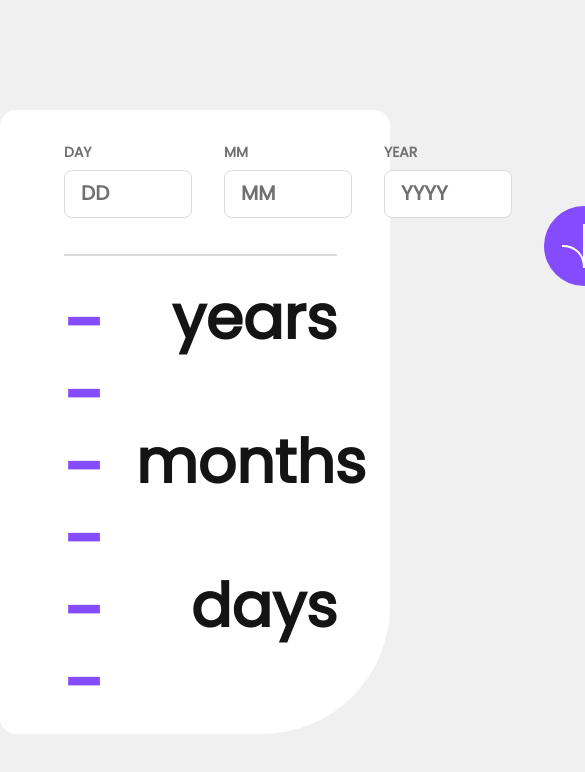
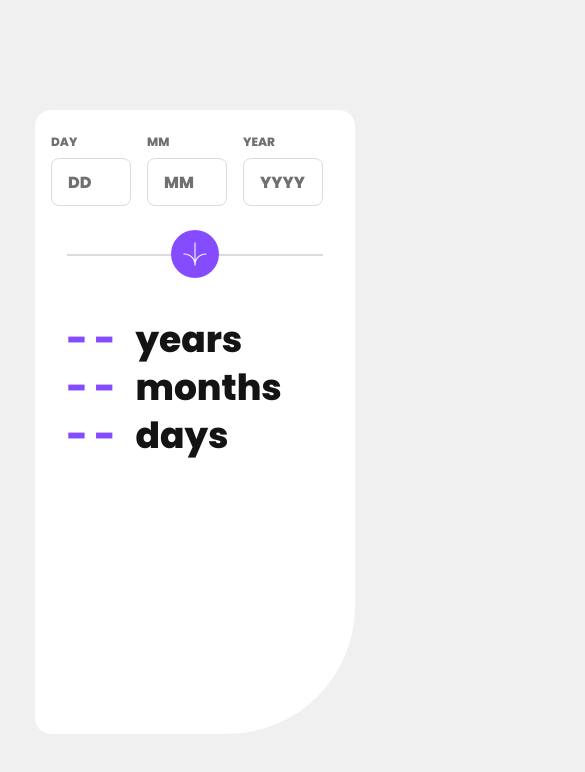
Before and after one commit to Dimas-oktavian17/Caculator-age, a website built with Vite: page index.html in a window 390 px wide. Shown: the top 772 px of the page, 585 px wide, since content can reach past the window. Built offline with nearby package versions, Linux system fonts and the light colour scheme.

Commit message:
Create responsive design

```diff
--- a/index.html
+++ b/index.html
@@ -9,7 +9,7 @@
   <!-- Font Family -->
   <link rel="preconnect" href="https://fonts.googleapis.com">
   <link rel="preconnect" href="https://fonts.gstatic.com" crossorigin>
-  <link href="https://fonts.googleapis.com/css2?family=Poppins&display=swap" rel="stylesheet">
+  <link href="https://fonts.googleapis.com/css2?family=Poppins:ital,wght@0,800;1,400&display=swap" rel="stylesheet">
   <!-- script Js & JS Library -->
   <script type="module" src="/main.js"></script>
   <!-- Tailwind / CSS Libray -->
@@ -20,39 +20,38 @@
   <!-- wrapper -->
   <main class="container flex flex-col items-center justify-center h-screen">
     <div
-      class="flex relative flex-col justify-start items-start bg-White-neutral w-[100%] h-[80%] rounded-t-2xl rounded-bl-2xl rounded-br-[8rem]">
+      class="flex relative flex-col justify-start items-start bg-White-neutral  max-w-xs  lg:max-w-2xl xl:w-[160%] h-[80%] rounded-t-2xl rounded-bl-2xl rounded-br-[8rem]">
       <!-- form wrapper -->
-      <form class="flex pt-8 pl-8">
+      <form class="flex pt-6 lg:pl-8 lg:pt-8">
         <!-- wrapper input -->
         <div class="flex flex-row">
           <!-- box input day -->
-          <div class="flex flex-col items-start justify-start pl-8">
-            <label for="day" class="pb-2 text-sm font-extrabold text-Smokey-grey-neutral">DAY</label>
+          <div class="flex flex-col items-start justify-start pl-4 lg:pl-8">
+            <label for="day" class="pb-2 text-xs font-extrabold lg:text-sm text-Smokey-grey-neutral">DAY</label>
             <input type="number" name="day" placeholder="DD" required
-              class="w-32 h-12 border border-solid rounded-lg border-Light-grey-neutral placeholder:text-Smokey-grey-neutral placeholder:font-black placeholder:text-xl placeholder:pl-4">
+              class="w-20 h-12 pl-4 border border-solid rounded-lg lg:w-32 border-Light-grey-neutral placeholder:text-Smokey-grey-neutral placeholder:font-black lg:placeholder:text-xl placeholder:pl-0 lg:placeholder:pl-4">
           </div>
           <!-- box input month -->
-          <div class="flex flex-col items-start justify-start pl-8">
-            <label for="month" class="pb-2 text-sm font-extrabold text-Smokey-grey-neutral">MM</label>
+          <div class="flex flex-col items-start justify-start pl-4 lg:pl-8">
+            <label for="month" class="pb-2 text-xs font-extrabold lg:text-sm text-Smokey-grey-neutral">MM</label>
             <input type="number" name="month" placeholder="MM" required
-              class="w-32 h-12 border border-solid rounded-lg border-Light-grey-neutral placeholder:text-Smokey-grey-neutral placeholder:font-black placeholder:text-xl placeholder:pl-4">
+              class="w-20 h-12 pl-4 border border-solid rounded-lg lg:w-32 border-Light-grey-neutral placeholder:text-Smokey-grey-neutral placeholder:font-black lg:placeholder:text-xl placeholder:pl-0 lg:placeholder:pl-4">
           </div>
           <!-- box input year -->
-          <div class="flex flex-col items-start justify-start pl-8">
-            <label for="year" class="pb-2 text-sm font-extrabold text-Smokey-grey-neutral">
+          <div class="flex flex-col items-start justify-start pl-4 lg:pl-8">
+            <label for="year" class="pb-2 text-xs font-extrabold lg:text-sm text-Smokey-grey-neutral">
               YEAR
             </label>
             <input type="number" name="year" placeholder="YYYY" required
-              class="w-32 h-12 border border-solid rounded-lg border-Light-grey-neutral placeholder:text-Smokey-grey-neutral placeholder:font-black placeholder:text-xl placeholder:pl-4">
+              class="w-20 h-12 pl-4 border border-solid rounded-lg lg:w-32 border-Light-grey-neutral placeholder:text-Smokey-grey-neutral placeholder:font-black lg:placeholder:text-xl placeholder:pl-0 lg:placeholder:pl-4">
           </div>
         </div>
-
         <!-- submit -->
         <div class="flex flex-col self-center justify-center pl-8 mt-16">
           <button
-            class="flex flex-col justify-center items-center text-center z-[999] rounded-full w-20 h-20 bg-Purple-primary">
+            class="absolute lg:top-[7rem] lg:left-[36rem] lg:right-0 lg:mx-0 top-[7.5rem] left-0 right-0 mx-auto translaye flex flex-col justify-center items-center text-center z-[999] rounded-full lg:w-16 lg:h-16 w-12 h-12 bg-Purple-primary">
             <!-- svg -->
-            <svg xmlns="http://www.w3.org/2000/svg" width="46" height="44" viewBox="0 0 46 44">
+            <svg xmlns="http://www.w3.org/2000/svg" class="w-6 h-6 lg:w-8 lg:h-8" viewBox="0 0 46 44">
               <g fill="none" stroke="#FFF" stroke-width="2">
                 <path d="M1 22.019C8.333 21.686 23 25.616 23 44M23 44V0M45 22.019C37.667 21.686 23 25.616 23 44" />
               </g>
@@ -62,38 +61,40 @@
       </form>
       <!-- result -->
       <div
-        class=" absolute top-36 ml-16  flex flex-col items-start justify-center w-[70%]  border-t-2 border-t-Light-grey-neutral">
+        class="  absolute top-36 ml-8 lg:ml-16  flex flex-col items-start justify-center w-[80%] lg:w-[80%]  border-t-2 border-t-Light-grey-neutral">
         <!-- box result years -->
-        <div class="flex flex-row items-start justify-between pt-8 ">
+        <div class="flex flex-row items-start justify-between pt-16 lg:pt-4 ">
           <!-- result -->
-          <div class="pr-4">
-            <h1 class="font-extrabold text-7xl text-Purple-primary">- -</h1>
+          <div class="flex flex-row pr-4">
+            <h1 class="text-4xl font-extrabold lg:text-7xl text-Purple-primary">- -</h1>
           </div>
           <!-- date -->
-          <div class="pl-4">
-            <h1 class="text-6xl font-black text-Off-black-neutral">years</h1>
+          <div class="pl-1 ">
+            <h1 class="text-4xl font-black lg:text-6xl text-Off-black-neutral">
+              years
+            </h1>
           </div>
         </div>
         <!-- box result months -->
-        <div class="flex flex-row items-start justify-between ">
+        <div class="flex flex-row items-start justify-between pt-2 lg:pt-2">
           <!-- result -->
           <div class="pr-4">
-            <h1 class="font-extrabold text-7xl text-Purple-primary">- -</h1>
+            <h1 class="text-4xl font-extrabold lg:text-7xl text-Purple-primary">- -</h1>
           </div>
           <!-- date -->
-          <div class="pl-4">
-            <h1 class="text-6xl font-black text-Off-black-neutral">months</h1>
+          <div class="pl-1 ">
+            <h1 class="text-4xl font-black lg:text-6xl text-Off-black-neutral">months</h1>
           </div>
         </div>
         <!-- box result days -->
-        <div class="flex flex-row items-start justify-between ">
+        <div class="flex flex-row items-start justify-between pt-2 lg:pt-2">
           <!-- result -->
           <div class="pr-4">
-            <h1 class="font-extrabold text-7xl text-Purple-primary">- -</h1>
+            <h1 class="text-4xl font-extrabold lg:text-7xl text-Purple-primary">- -</h1>
           </div>
           <!-- date -->
-          <div class="pl-4">
-            <h1 class="text-6xl font-black text-Off-black-neutral">days</h1>
+          <div class="pl-1">
+            <h1 class="text-4xl font-black lg:text-6xl text-Off-black-neutral">days</h1>
           </div>
         </div>
       </div>
```
Also changed, not shown: src/css/output.css.
